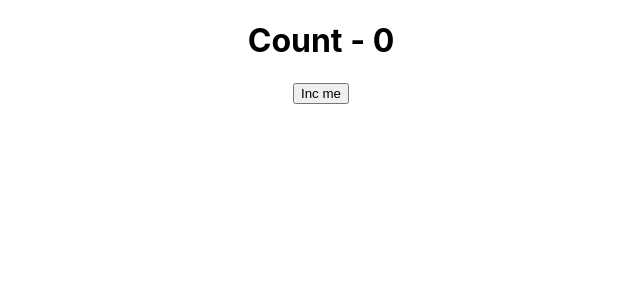
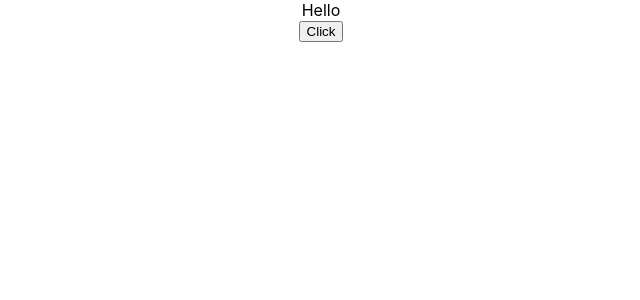
Before and after one commit to DeneshwaraSai/ReactJS_Basics, a React (Create React App) app in the folder myapp/: page / in a window 1280 px wide. Shown: the top 300 px of the page, without its empty margins (319-959 px from the left). Built offline with nearby package versions, Linux system fonts and the light colour scheme.

Commit message:
Added event Binding.

```diff
--- a/myapp/src/App.js
+++ b/myapp/src/App.js
@@ -1,5 +1,6 @@
 import "./App.css";
 import Counter from "./components/Counter";
+import EventBind from "./components/EventBind";
 import Greet, { Greet1 } from "./components/Greet";
 import Hello from "./components/Hello";
 import Message from "./components/Message";
@@ -35,8 +36,9 @@
         </Welcome> */}
         {/* USE OF STATE */}
         {/* <Message></Message> */}
-        {/* setState */}
-        <Counter></Counter>
+        {/* setState
+        <Counter></Counter> */}
+        <EventBind></EventBind>
       </header>
     </div>
   );
--- /dev/null
+++ b/myapp/src/components/EventBind.js
@@ -0,0 +1,43 @@
+import React, { Component } from "react";
+
+class EventBind extends Component {
+  constructor(props) {
+    super(props);
+
+    this.state = {
+      message: "Hello",
+    };
+    // Approach - 3
+    // this.eventHandler = this.eventHandler.bind(this);
+  }
+
+  eventHandler() {
+    this.setState({
+      message: "Bye Bye",
+    });
+
+    console.log(this);
+  }
+
+  clickHandler = () => {
+    this.setState({
+      message: "Bye Bye",
+    });
+    console.log(this);
+  };
+
+  render() {
+    return (
+      <div>
+        <div> {this.state.message} </div>
+        {/* Approach 1 : <button onClick={this.eventHandler.bind(this)}> Click </button> Dpont use because of performance implications */}
+        {/* Approach 2 : <button onClick={() => this.eventHandler()}> Click </button>  Easy way to use */}
+        {/* Approach 3 : <button onClick={this.eventHandler}> Click </button> */}
+        {/* Approach 4 : */} <button onClick={this.clickHandler}> Click </button>
+        {/* Use Approach 3 or 4 */}
+      </div>
+    );
+  }
+}
+
+export default EventBind;
```
